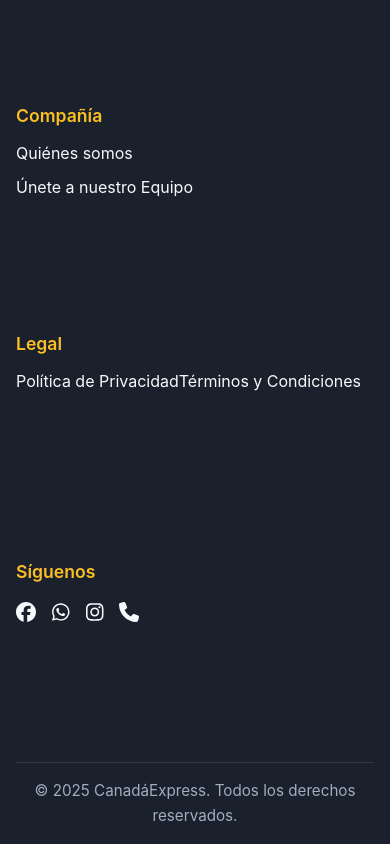
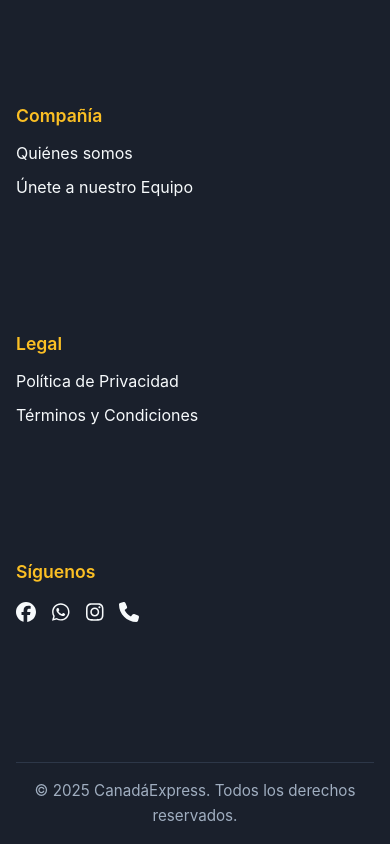
Before and after one commit to tonhwk/canadaexpress, a React (Create React App) app: page / in a window 390 px wide. Shown: the part 9076-9920 px from the top of the page. Built offline with nearby package versions, Linux system fonts and the light colour scheme.

Commit message:
adjusting politica de privacidad y terminos y condiciones to not display in same row with responsiveness

```diff
--- a/src/components/Footer/Footer.styles.css
+++ b/src/components/Footer/Footer.styles.css
@@ -148,3 +148,20 @@
     margin-top: 1.5rem;
   }
 }
+
+/*------------*/
+@media (max-width: 768px) {
+  /* Make legal links stack vertically */
+  .footer__popup-trigger {
+    display: block;
+    margin-bottom: 0.5rem;
+  }
+
+  /* Adjust pop-up positioning for mobile */
+  .footer__popup {
+    left: 0;
+    right: auto;
+    top: 100%;
+    width: 90vw;
+  }
+}
```
